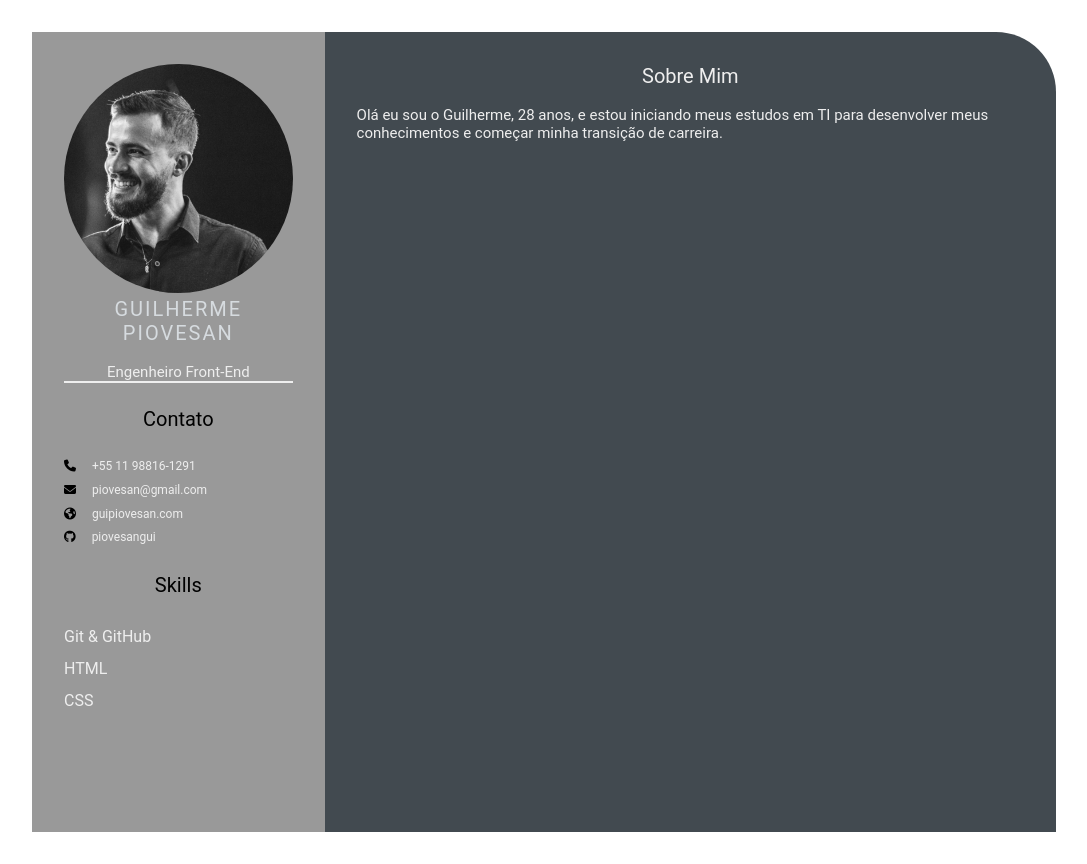
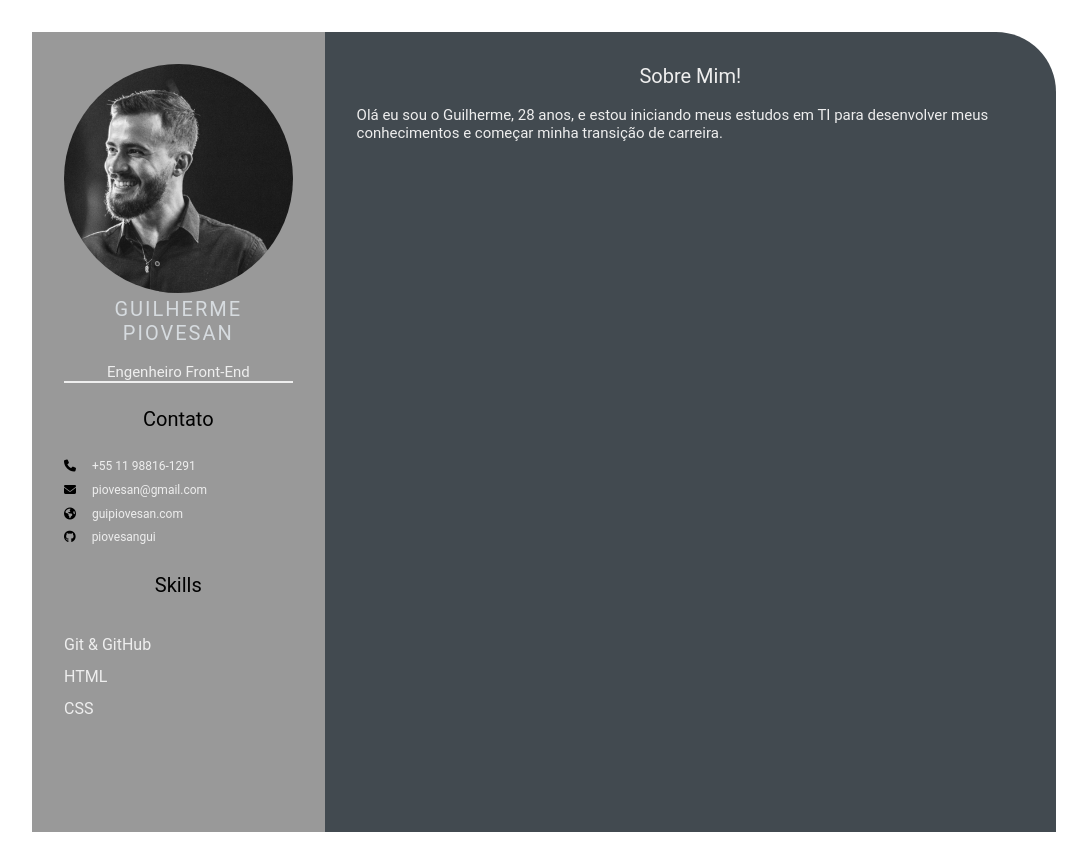
Before and after one commit to piovesangui/devpiovesan.github.io, a plain HTML site: page index.html in a window 1280 px wide. Shown: the whole page, without its empty margins (96-1183 px from the left). Drawn offline with Linux system fonts and the light colour scheme.

Commit message:
feature: add index.html

```diff
--- a/index.html
+++ b/index.html
@@ -41,7 +41,7 @@
             <section class="right-section">
                 <div class="right-section-contents">
                     <section class="about gap">
-                        <div class="right-title"> Sobre Mim</div>
+                        <div class="right-title"> Sobre Mim!</div>
                         <p class="about-me-contents">
                             <br>Olá eu sou o Guilherme, 28 anos, e estou iniciando meus estudos em TI para desenvolver meus conhecimentos e começar minha transição de carreira.<br>
                         </p>
--- a/style.css
+++ b/style.css
@@ -83,7 +83,7 @@
 }
 
 .skills ul {
-    padding-top: 1.5rem;
+    padding-top: 2rem;
 }
 .skills ul li p {
     padding: .4rem 0;
```
